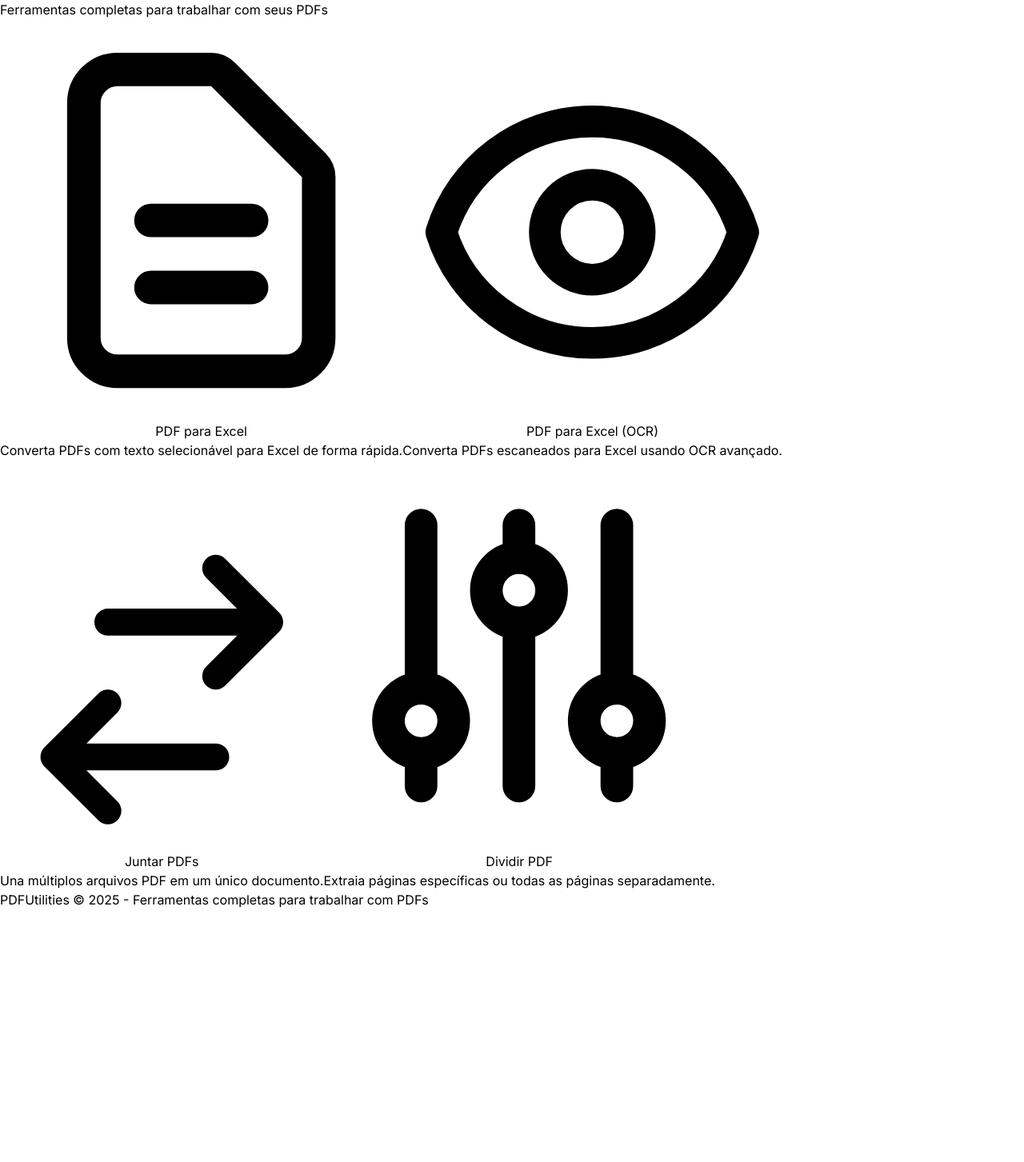
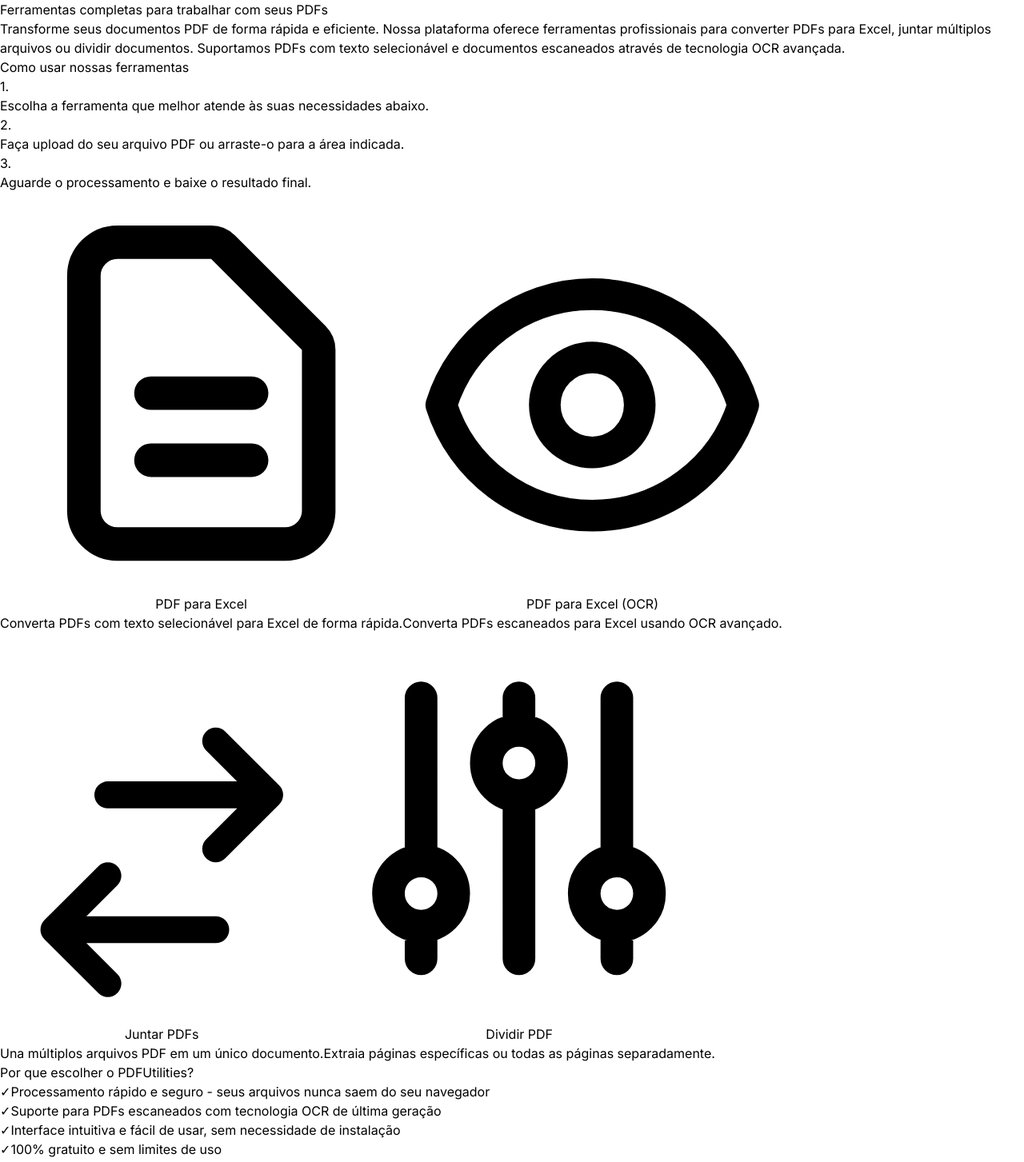
Before and after one commit to YanPedro00/PDF-extractor---Web-Service, a Next.js app: page / in a window 1280 px wide. Shown: the part 120-1573 px from the top of the page at 80% size. Before the commit the page ends 1257 px from the top, so only its background shows below. Built offline with nearby package versions, Linux system fonts and the light colour scheme; no server answers.

Commit message:
Adequacao-Google-AdSense

```diff
--- a/app/page.tsx
+++ b/app/page.tsx
@@ -8,6 +8,8 @@ import GoogleAd from '@/components/GoogleAd'
 
 export default function Home() {
   const [selectedMode, setSelectedMode] = useState<'text' | 'ocr' | 'merge' | 'split' | null>(null)
+  const [contentReady, setContentReady] = useState(false)
+  const [hasSubstantialContent, setHasSubstantialContent] = useState(false)
 
   // Listener para mudanças vindas da navbar
   useEffect(() => {
@@ -26,6 +28,26 @@ export default function Home() {
     }
   }, [])
 
+  // Verificar se há conteúdo suficiente para exibir anúncios
+  useEffect(() => {
+    // Aguardar um pouco para garantir que o conteúdo foi renderizado
+    const timer = setTimeout(() => {
+      setContentReady(true)
+
+      // Verificar se há conteúdo substancial na página
+      // Anúncios só devem aparecer quando há conteúdo suficiente
+      if (selectedMode === null) {
+        // Na página inicial, temos 4 cards de ferramentas + descrições
+        setHasSubstantialContent(true)
+      } else {
+        // Quando uma ferramenta está selecionada, há conteúdo interativo
+        setHasSubstantialContent(true)
+      }
+    }, 300)
+
+    return () => clearTimeout(timer)
+  }, [selectedMode])
+
   return (
     <main className="min-h-screen bg-gradient-to-br from-red-50 via-white to-red-50">
       <div className="container mx-auto px-3 sm:px-4 py-4 sm:py-8">
@@ -34,23 +56,58 @@ export default function Home() {
           <h1 className="text-3xl sm:text-4xl md:text-5xl font-bold text-primary-600 mb-3 sm:mb-4 px-2">
             PDFUtilities
           </h1>
-          <p className="text-base sm:text-lg md:text-xl text-gray-600 px-2">
+          <p className="text-base sm:text-lg md:text-xl text-gray-600 px-2 mb-4">
             Ferramentas completas para trabalhar com seus PDFs
           </p>
 
-          {/* Google Ad - Localização 1: Abaixo do texto do header */}
+          {/* Descrição adicional para aumentar o valor do conteúdo */}
+          <div className="max-w-3xl mx-auto px-2 mb-6 sm:mb-8">
+            <p className="text-sm sm:text-base text-gray-700 leading-relaxed">
+              Transforme seus documentos PDF de forma rápida e eficiente. Nossa plataforma oferece
+              ferramentas profissionais para converter PDFs para Excel, juntar múltiplos arquivos
+              ou dividir documentos. Suportamos PDFs com texto selecionável e documentos escaneados
+              através de tecnologia OCR avançada.
+            </p>
+          </div>
+
+          {/* Google Ad - Localização 1: Abaixo do texto do header - Só renderiza se houver conteúdo suficiente */}
+          {contentReady && hasSubstantialContent && (
             <div className="mt-6 sm:mt-8 mb-6 sm:mb-8 flex justify-center px-2">
               <GoogleAd
                 adSlot={process.env.NEXT_PUBLIC_GOOGLE_ADS_SLOT_1 || '6280286471'}
                 adFormat="auto"
                 className="min-h-[100px] w-full max-w-[728px]"
+                shouldRender={contentReady && hasSubstantialContent}
               />
             </div>
+          )}
         </header>
 
         {/* Main Content */}
         <div className="max-w-6xl mx-auto">
           {!selectedMode ? (
+            <>
+              {/* Seção de instruções para adicionar mais conteúdo de valor */}
+              <div className="bg-white rounded-xl shadow-md p-4 sm:p-6 mb-6 sm:mb-8">
+                <h2 className="text-xl sm:text-2xl font-semibold text-gray-800 mb-3 sm:mb-4">
+                  Como usar nossas ferramentas
+                </h2>
+                <div className="space-y-3 text-sm sm:text-base text-gray-700">
+                  <div className="flex items-start gap-3">
+                    <span className="text-primary-600 font-bold flex-shrink-0">1.</span>
+                    <p>Escolha a ferramenta que melhor atende às suas necessidades abaixo.</p>
+                  </div>
+                  <div className="flex items-start gap-3">
+                    <span className="text-primary-600 font-bold flex-shrink-0">2.</span>
+                    <p>Faça upload do seu arquivo PDF ou arraste-o para a área indicada.</p>
+                  </div>
+                  <div className="flex items-start gap-3">
+                    <span className="text-primary-600 font-bold flex-shrink-0">3.</span>
+                    <p>Aguarde o processamento e baixe o resultado final.</p>
+                  </div>
+                </div>
+              </div>
+
               <div className="grid grid-cols-1 sm:grid-cols-2 gap-4 sm:gap-6 mb-6 sm:mb-8">
               {/* Opção 1: PDF com texto selecionável */}
               <button
@@ -178,6 +235,32 @@ export default function Home() {
                 </div>
               </button>
               </div>
+
+              {/* Informações adicionais sobre as ferramentas */}
+              <div className="bg-primary-50 rounded-xl p-4 sm:p-6 mb-6 sm:mb-8">
+                <h3 className="text-lg sm:text-xl font-semibold text-gray-800 mb-3">
+                  Por que escolher o PDFUtilities?
+                </h3>
+                <ul className="space-y-2 text-sm sm:text-base text-gray-700">
+                  <li className="flex items-start gap-2">
+                    <span className="text-primary-600 mt-1">✓</span>
+                    <span>Processamento rápido e seguro - seus arquivos nunca saem do seu navegador</span>
+                  </li>
+                  <li className="flex items-start gap-2">
+                    <span className="text-primary-600 mt-1">✓</span>
+                    <span>Suporte para PDFs escaneados com tecnologia OCR de última geração</span>
+                  </li>
+                  <li className="flex items-start gap-2">
+                    <span className="text-primary-600 mt-1">✓</span>
+                    <span>Interface intuitiva e fácil de usar, sem necessidade de instalação</span>
+                  </li>
+                  <li className="flex items-start gap-2">
+                    <span className="text-primary-600 mt-1">✓</span>
+                    <span>100% gratuito e sem limites de uso</span>
+                  </li>
+                </ul>
+              </div>
+            </>
           ) : (
             <div>
               <button
@@ -210,14 +293,17 @@ export default function Home() {
           )}
         </div>
 
-        {/* Google Ad - Localização 2: Acima do footer */}
+        {/* Google Ad - Localização 2: Acima do footer - Só renderiza se houver conteúdo suficiente */}
+        {contentReady && hasSubstantialContent && (
           <div className="mt-12 sm:mt-16 mb-6 sm:mb-8 flex justify-center px-2">
             <GoogleAd
               adSlot={process.env.NEXT_PUBLIC_GOOGLE_ADS_SLOT_2 || '4093106837'}
               adFormat="auto"
               className="min-h-[100px] w-full max-w-[728px]"
+              shouldRender={contentReady && hasSubstantialContent}
             />
           </div>
+        )}
 
         {/* Footer */}
         <footer className="mt-6 sm:mt-8 text-center text-gray-500 text-xs sm:text-sm px-2">
--- a/components/GoogleAd.tsx
+++ b/components/GoogleAd.tsx
@@ -1,12 +1,13 @@
 'use client'
 
-import { useEffect } from 'react'
+import { useEffect, useState } from 'react'
 
 interface GoogleAdProps {
   adSlot: string
   adFormat?: 'auto' | 'rectangle' | 'vertical' | 'horizontal'
   style?: React.CSSProperties
   className?: string
+  shouldRender?: boolean // Nova prop para controlar renderização baseada em conteúdo
 }
 
 /**
@@ -33,18 +34,30 @@ export default function GoogleAd({
   adSlot,
   adFormat = 'auto',
   style,
-  className = ''
+  className = '',
+  shouldRender = true // Por padrão, renderiza se não especificado
 }: GoogleAdProps) {
   // O script do Google AdSense já está no <head> do layout com o client ID
   // Usar o Publisher ID do script ou da variável de ambiente
   const publisherId = process.env.NEXT_PUBLIC_GOOGLE_ADS_PUBLISHER_ID || 'ca-pub-1782940009467994'
+  const [isReady, setIsReady] = useState(false)
 
   useEffect(() => {
+    // Só renderizar anúncios se shouldRender for true e após um pequeno delay
+    // para garantir que o conteúdo principal já foi carregado
+    if (!shouldRender) {
+      setIsReady(false)
+      return
+    }
+
     // O script do Google AdSense já está no <head> do layout
-    // Apenas inicializar o anúncio quando o componente montar
+    // Aguardar um pouco para garantir que o conteúdo principal foi renderizado
     if (typeof window !== 'undefined') {
-      // Aguardar um pouco para garantir que o script foi carregado
+      // Delay maior para garantir que o conteúdo está visível
       const timer = setTimeout(() => {
+        setIsReady(true)
+        // Aguardar mais um pouco antes de inicializar o anúncio
+        setTimeout(() => {
           try {
             // @ts-ignore - adsbygoogle é injetado pelo script do Google
             if (window.adsbygoogle) {
@@ -53,11 +66,17 @@ export default function GoogleAd({
           } catch (err) {
             // Silenciar erros do Google Ads (são comuns durante aprovação)
           }
-      }, 100)
+        }, 200)
+      }, 500)
 
       return () => clearTimeout(timer)
     }
-  }, [adSlot])
+  }, [adSlot, shouldRender])
+
+  // Não renderizar se shouldRender for false ou se ainda não estiver pronto
+  if (!shouldRender || !isReady) {
+    return null
+  }
 
   return (
     <div className={`google-ad-container ${className}`} style={style}>
```
Lines whose indentation alone changed are shown as unchanged.
